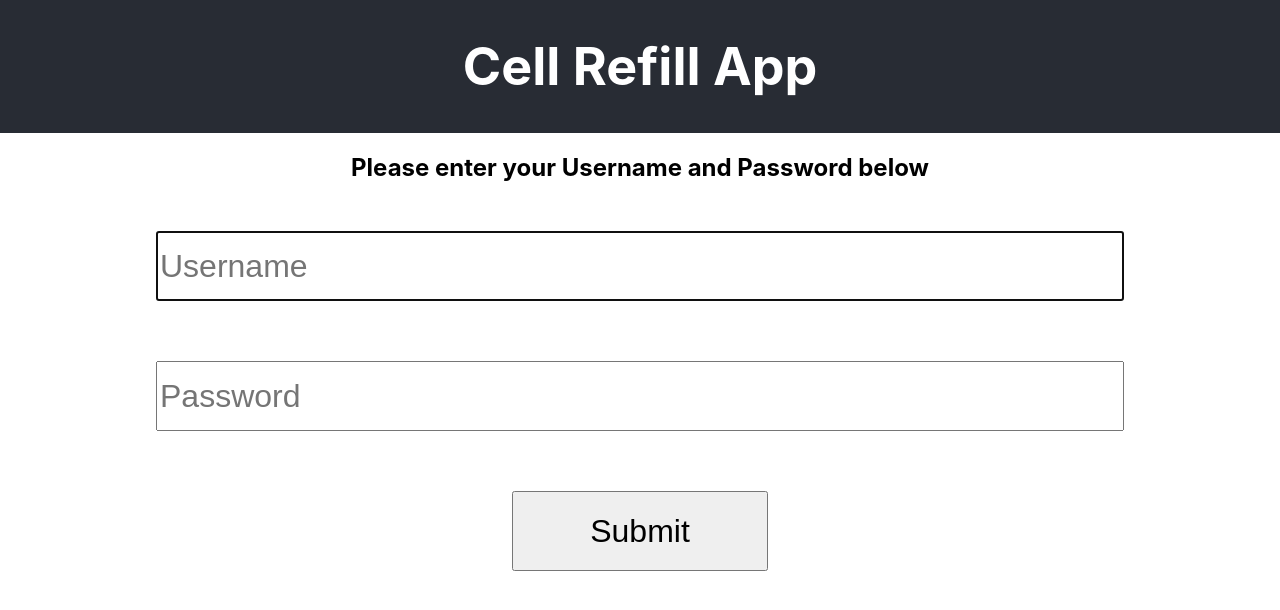
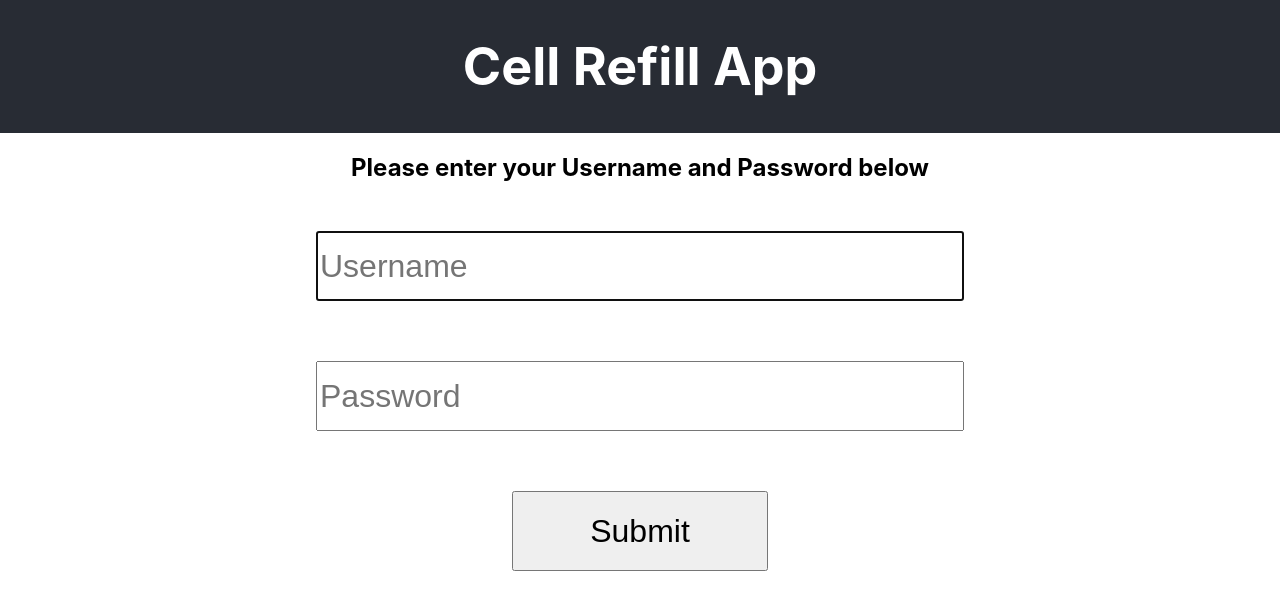
Before and after one commit to alps991/cell-balance-refill, a React (Create React App) app: page / in a window 1280 px wide. Shown: the top 610 px of the page. Built offline with nearby package versions, Linux system fonts and the light colour scheme.

Commit message:
Convert ProviderList to stateless component

```diff
--- a/src/LoginPage.css
+++ b/src/LoginPage.css
@@ -13,6 +13,6 @@
 
 .text-input {
     font-size: 2em;
-    width: 75vw;
+    width: 50vw;
     height: 8vh;
 }
--- a/src/LoginPage.js
+++ b/src/LoginPage.js
@@ -33,7 +33,7 @@ class LoginPage extends React.Component {
                         autoFocus
                     />
                     <input
-                        type="text"
+                        type="password"
                         onChange={this.handlePasswordChange}
                         value={this.state.password}
                         placeholder="Password"
--- a/src/ProviderList.js
+++ b/src/ProviderList.js
@@ -1,18 +1,13 @@
 import React from 'react';
 import './ProviderList.css';
 
-class ProviderList extends React.Component {
-
-
-    render() {
-
-        return (
+const ProviderList = (props) => (
     <div className="provider-list">
         {
-                    this.props.providers.map(provider => {
+            props.providers.map(provider => {
                 return (
                     <button
-                                onClick={() => this.props.handleSelectProvider(provider)}
+                        onClick={() => props.handleSelectProvider(provider)}
                         className="provider-button"
                         key={provider}
                     >
@@ -25,8 +20,4 @@ class ProviderList extends React.Component {
 );
 
 
-    }
-
-}
-
 export default ProviderList;
--- a/src/RefillForm.css
+++ b/src/RefillForm.css
@@ -22,7 +22,7 @@
 
 .number-input {
     font-size: 2em;
-    width: 75vw;
+    width: 50vw;
     height: 8vh;
 }
 
--- a/src/firebase/firebase.js
+++ b/src/firebase/firebase.js
@@ -18,6 +18,7 @@ const database = firebase.database();
 // database.ref('users').set({
 //     "adonmez": {
 //         password: "pass",
+//         phoneNumber: 9175550000,
 //         balances: {
 //             "MTS": 0,
 //             "Beeline": 12,
@@ -26,6 +27,7 @@ const database = firebase.database();
 //     },
 //     "testuser": {
 //         password: "password",
+//         phoneNumber: 9175550001,
 //         balances: {
 //             "MTS": 0,
 //             "Beeline": 0,
@@ -34,6 +36,7 @@ const database = firebase.database();
 //     },
 //     "anotheruser": {
 //         password: "abc123",
+//         phoneNumber: 9175550002,
 //         balances: {
 //             "MTS": 0,
 //             "Beeline": 0,
```
Lines whose indentation alone changed are shown as unchanged.
